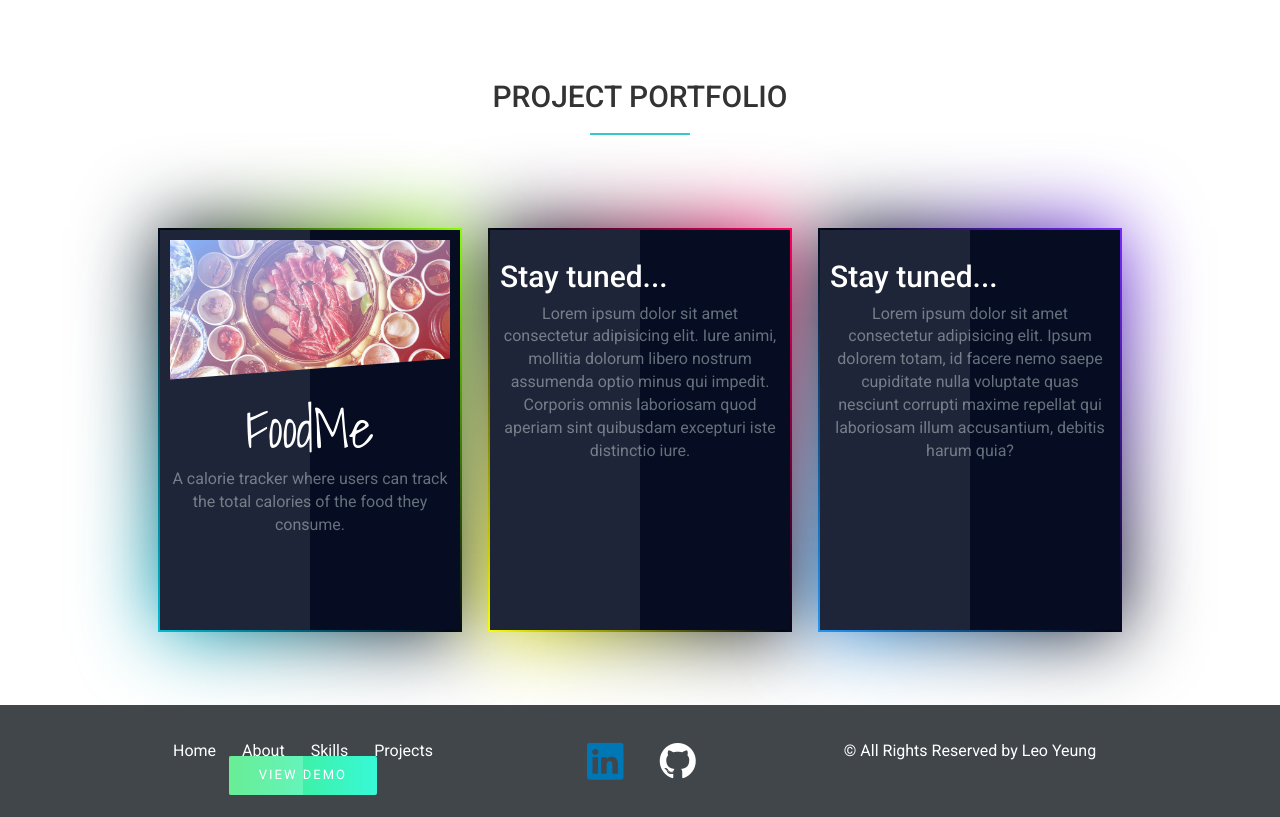
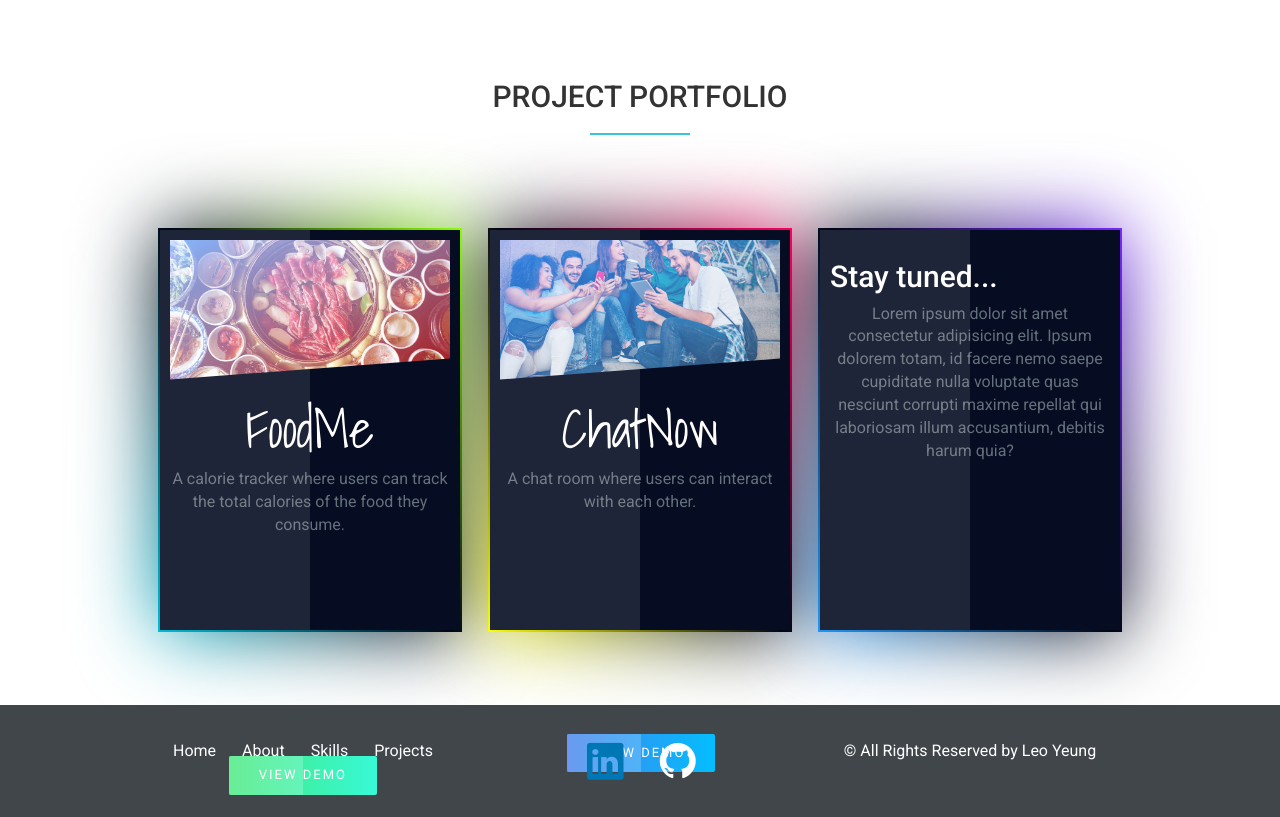
Before and after one commit to leokyeung/leokyeung.com, a PHP site: page / in a window 1280 px wide. Shown: the part 2298-3115 px from the top of the page. Run offline with PHP 8.4, Linux system fonts and the light colour scheme.

Commit message:
added a second project

```diff
--- a/css/style.css
+++ b/css/style.css
@@ -407,6 +407,12 @@ ul {
     text-align: center;
 }
 
+.box:nth-child(2) h2{
+    font-size: 53px;
+    font-family: 'Shadows Into Light', cursive;
+    text-align: center;
+}
+
 .content p {
     text-align: center;
 }
@@ -422,6 +428,10 @@ ul {
 
 .content_pic_1 {
     background-image: linear-gradient(to right bottom, #80b3ff , rgba(185, 19, 19, 0.911)), url(../img/kbbq.jpeg);
+}
+
+.content_pic_2 {
+    background-image: linear-gradient(to right bottom, #2370e3 , rgba(47, 55, 69, 0.961)), url(../img/social.jpg);
 }
 
 .nicebutton {
@@ -481,6 +491,65 @@ ul {
     transform: scale(1);
     bottom: -15px;
 }
+
+.nicebutton1 {
+    top: 50%;
+    left: 24%;
+    text-align: center;
+    position: relative;
+    display: inline-block;
+    padding: 10px 30px;
+    margin: 20px auto;
+    text-decoration: none;
+    text-transform: uppercase;
+    letter-spacing: 2px;
+    font-size: 13px;
+    color: #fff;
+    transition: 0.5s;
+    background: linear-gradient(to right, #4481eb, #04befe, #4481eb);
+    background-size: 200%;
+    border-radius: 2px;
+}
+
+.nicebutton1:hover {
+    background-position-x: 100%;
+    transform: translateY(-10px);
+    text-decoration: none;
+    color: #fff;
+}
+
+.nicebutton1:after {
+    content: "";
+    position: absolute;
+    text-decoration: none;
+    top: 0;
+    left: 0;
+    width: 50%;
+    height: 100%;
+    background: rgba(255,255,255,0.2);
+}
+
+.nicebutton1:before {
+    content: "";
+    position: absolute;
+    bottom: 0;
+    left: 5%;
+    width: 90%;
+    height: 4px;
+    background: rgba(0,0,0,0.2);
+    text-decoration: none;
+    border-radius: 2px;
+    transform: scale(0);
+    filter: blur(5px);
+    transition: 0.5s;
+    z-index: -1;
+}
+
+.nicebutton1:hover:before {
+    transform: scale(1);
+    bottom: -15px;
+}
+
 /* Footer */
 
 #footer-bottom {
--- a/index.html
+++ b/index.html
@@ -221,8 +221,14 @@
             <div class="box">
                 <div class="glass"></div>
                 <div class="content">
-                    <h2>Stay tuned...</h2>
-                    <p>Lorem ipsum dolor sit amet consectetur adipisicing elit. Iure animi, mollitia dolorum libero nostrum assumenda optio minus qui impedit. Corporis omnis laboriosam quod aperiam sint quibusdam excepturi iste distinctio iure.</p>
+                    <div class="content_picture content_pic_2">
+
+                    </div>
+
+                    <h2>ChatNow</h2>
+                    <p>A chat room where users can interact with each other.</p>
+
+                    <a class="nicebutton1" target="_blank" href ="https://www.youtube.com/watch?v=U3IJpmCxhDI?rel=0&amp;showinfo=0&amp;autoplay=1&amp;controls=0&amp;VQ=HD720">View Demo</a>
                 </div>
             </div>
 
```
Also changed, not shown: img/social.jpg (added).
